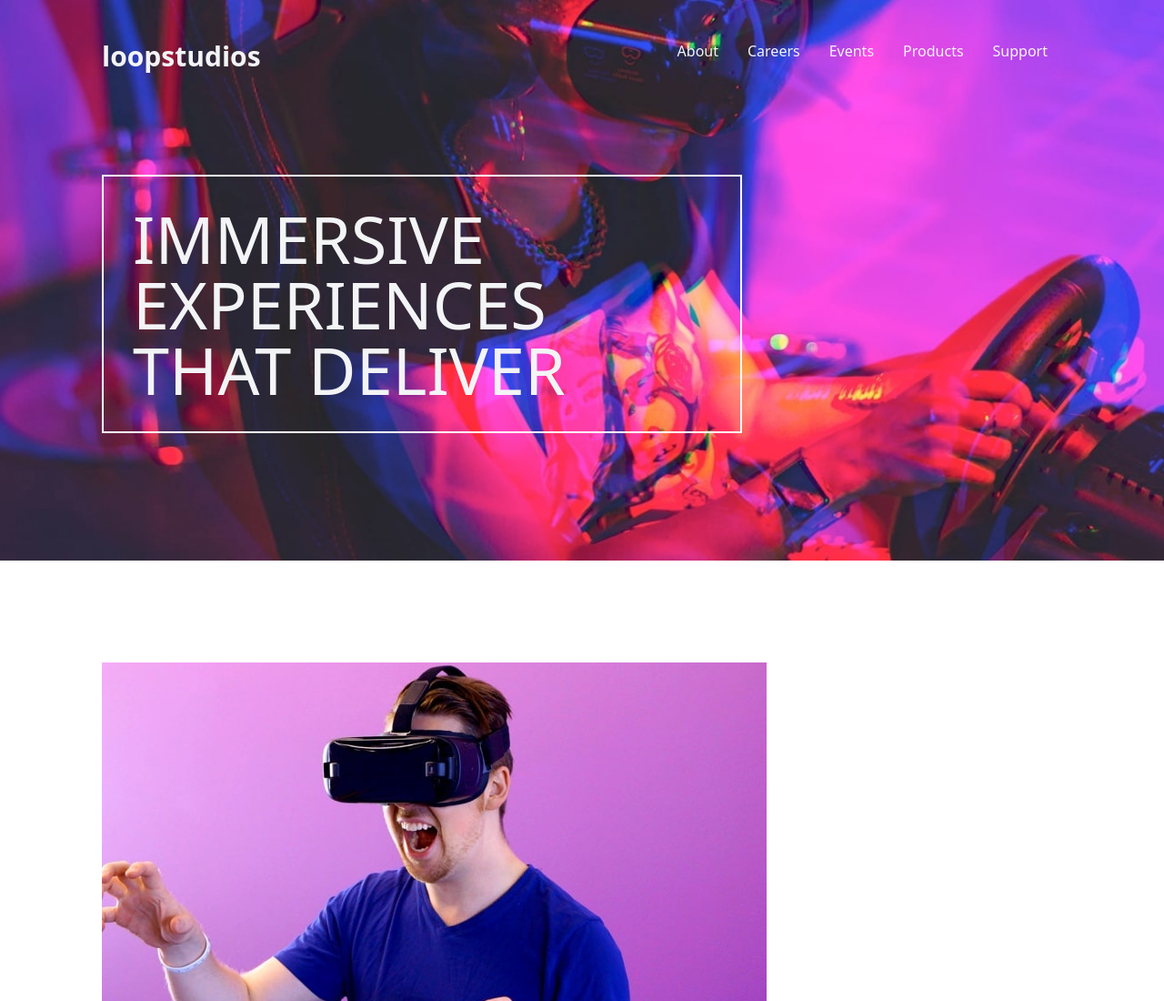
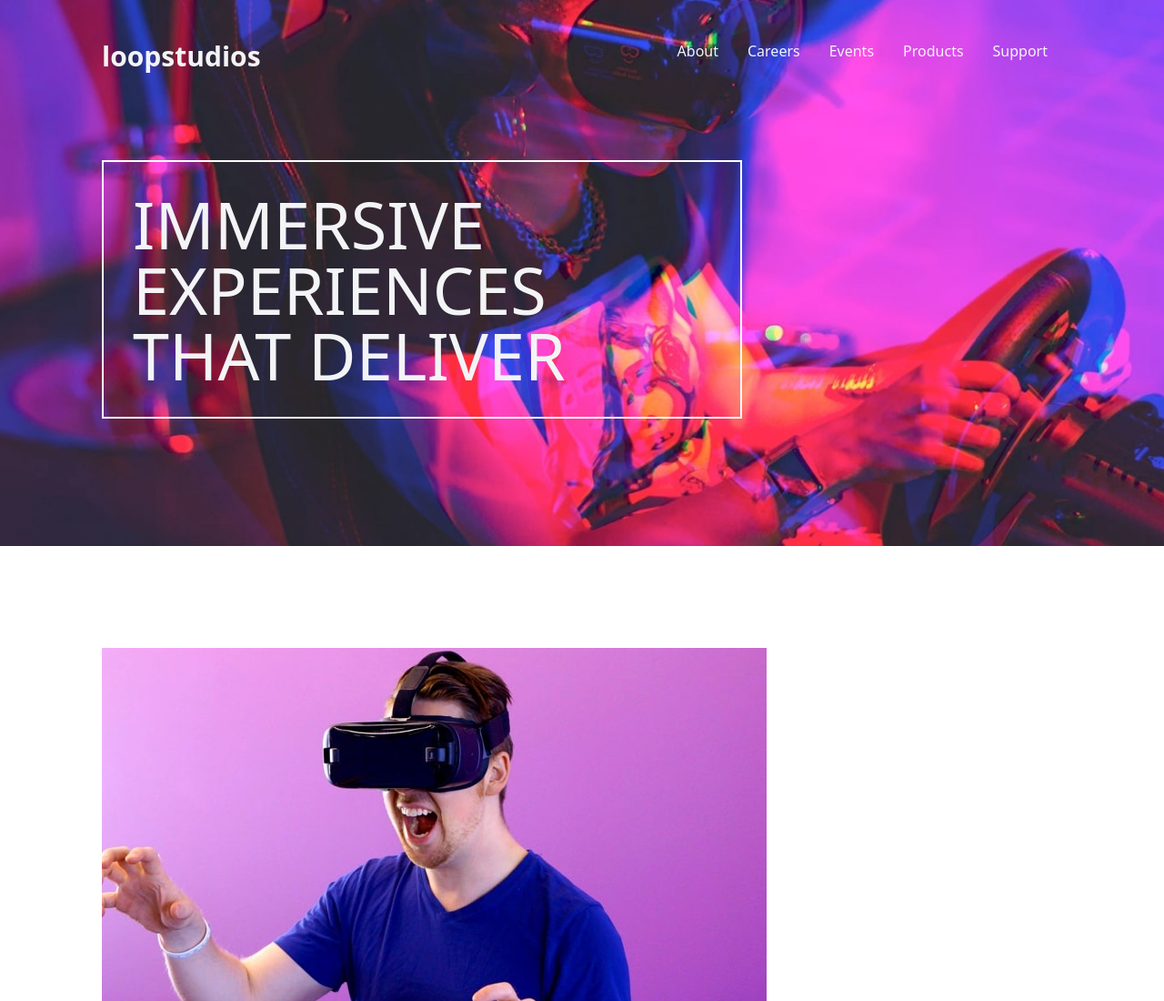
Before and after one commit to Professor1345/loop-studios, a website: page public/index.html in a window 1280 px wide. Shown: the top 1100 px of the page at 91% size. Drawn offline with Linux system fonts and the light colour scheme.

Commit message:
adjust head2

```diff
--- a/public/index.html
+++ b/public/index.html
@@ -47,7 +47,7 @@
           </div>
         </div>
 
-        <div class="flex self-center">
+        <div class="max-md:min-h-[100vh] flex items-center">
           <div class="firstbox-word">Immersive experiences that deliver</div>
         </div>
       </div>
--- a/src/styles.css
+++ b/src/styles.css
@@ -17,6 +17,7 @@
     @apply p-7 md:p-8 lg:p-9 xl:p-11;
     @apply px-6 md:px-14 lg:px-20 xl:px-28;
     @apply min-h-[90vh] lg:min-h-max;
+
   }
   .nav {
     @apply flex justify-between;
@@ -70,8 +71,8 @@
     @apply w-[100%] md:w-[70%] lg:w-2/3;
     @apply p-6 md:p-6 lg:p-8 lg:m-0;
     @apply my-24 md:my-20 lg:my-20 xl:my-24 2xl:my-32;
-    @apply mt-40 md:mt-36 lg:mt-28;
-    /* @apply  */
+    /* @apply mt-40 md:mt-36 lg:mt-28; */
+    /* @apply my-auto; */
   }
   /* First Box Ends Here */
 
```
Also changed, not shown: public/styles.css.
